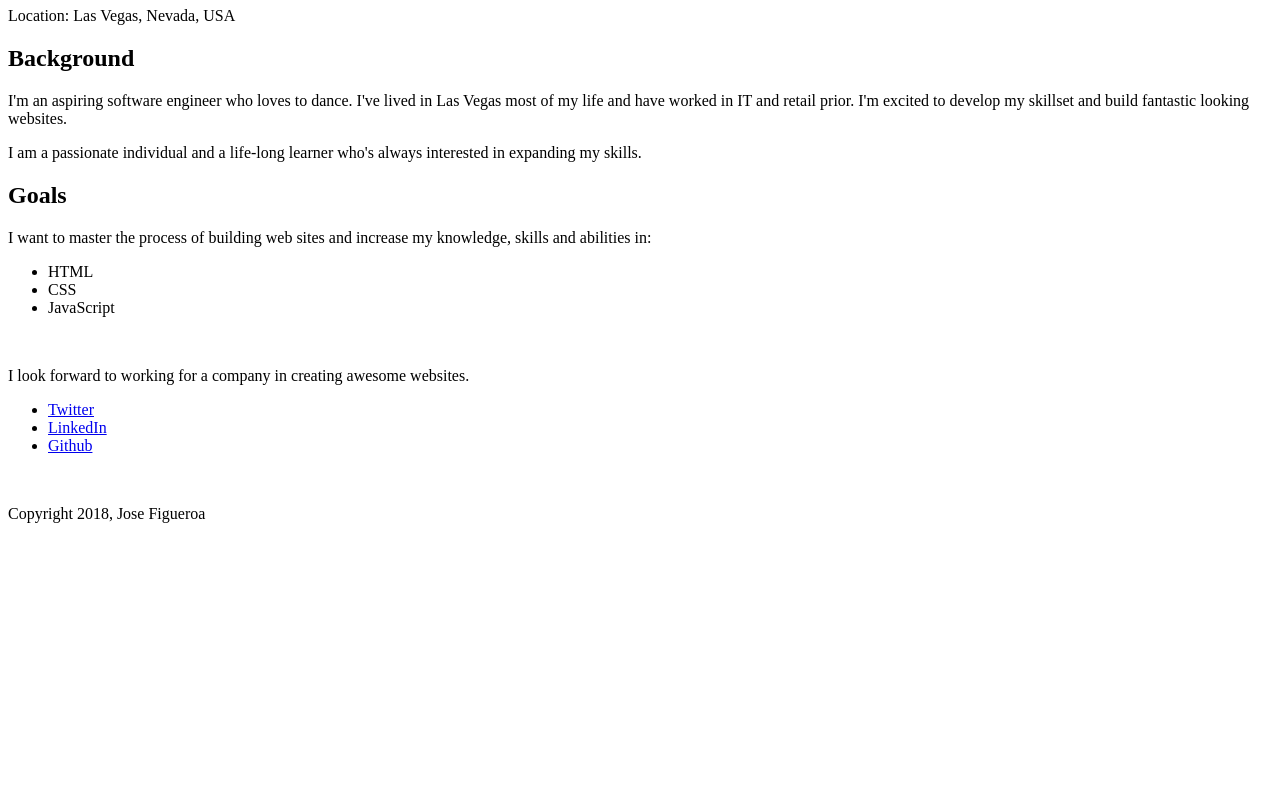
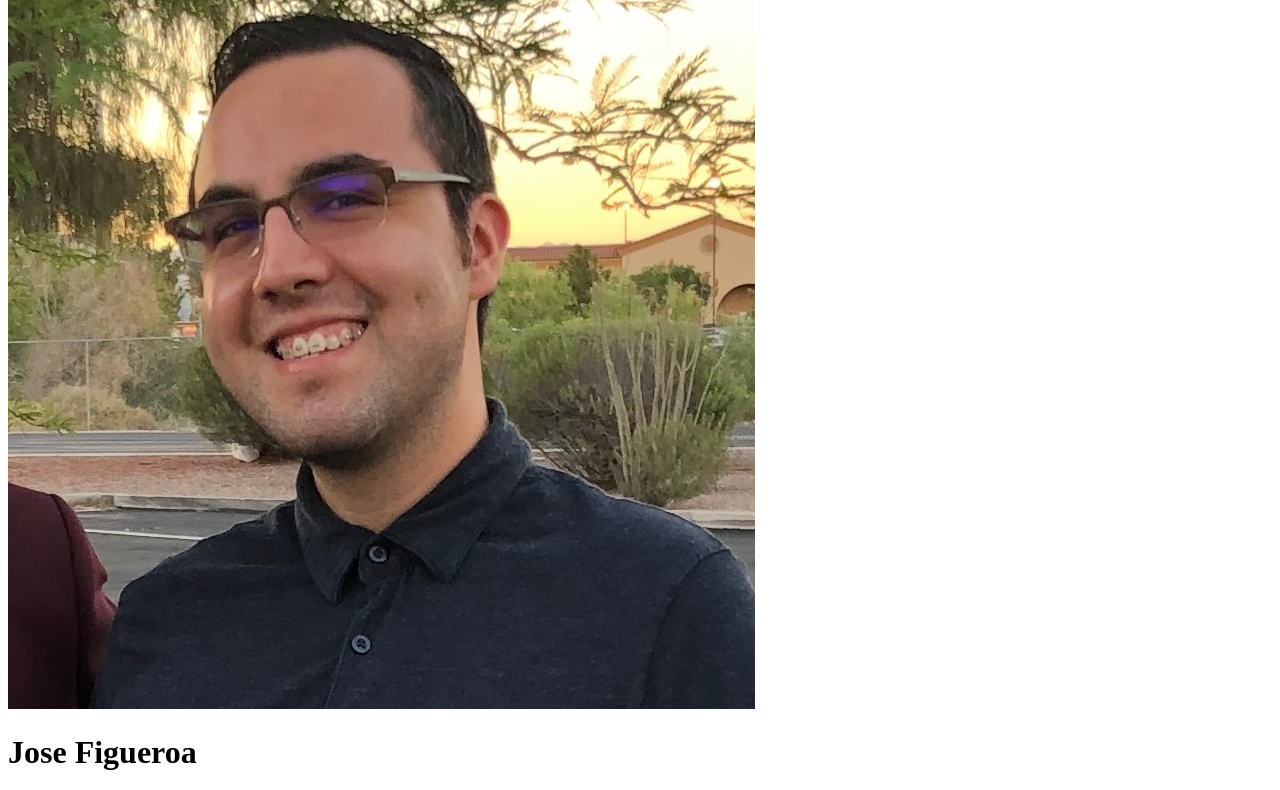
Before and after one commit to J12ATA/j12ata.github.io, a plain HTML site: page index.html in a window 1280 px wide. Shown: the part 135-925 px from the top of the page. Before the commit the page ends 800 px from the top, so only its background shows below. Drawn offline with Linux system fonts and the light colour scheme.

Commit message:
Update index.html
added correct image source

```diff
--- a/index.html
+++ b/index.html
@@ -13,7 +13,7 @@
       <li><a href="#">Home</a></li>
       <li><a href="#">Experience and Education</a></li>
     </nav>
-    <img src="me.png" alt="Picture of Jose Figueroa">
+    <img src="images/IMG_3618.jpeg" alt="Picture of Jose Figueroa">
     <h1>Jose Figueroa</h1>
     <p>Location: Las Vegas, Nevada, USA</p>
   </header>
```
